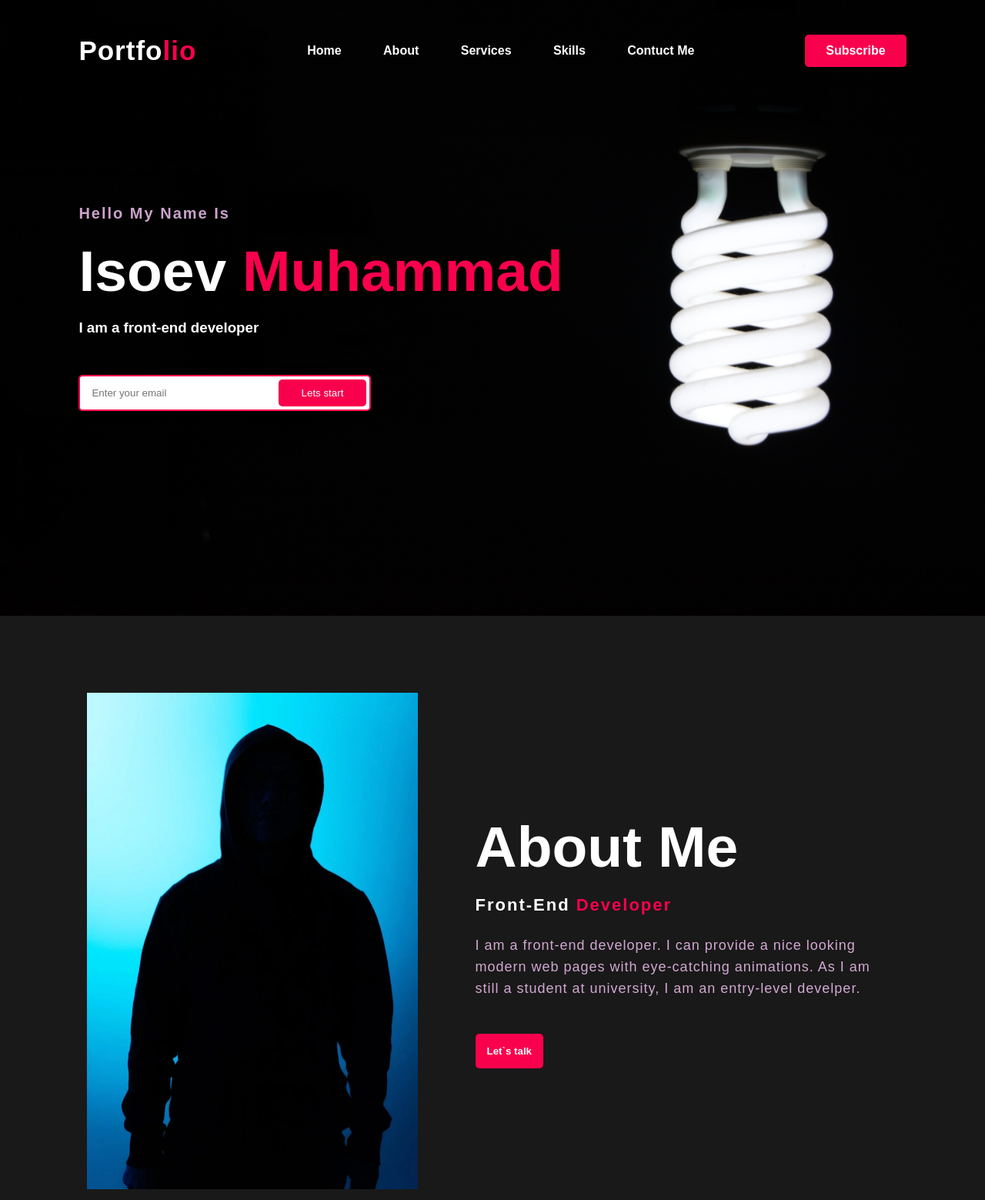
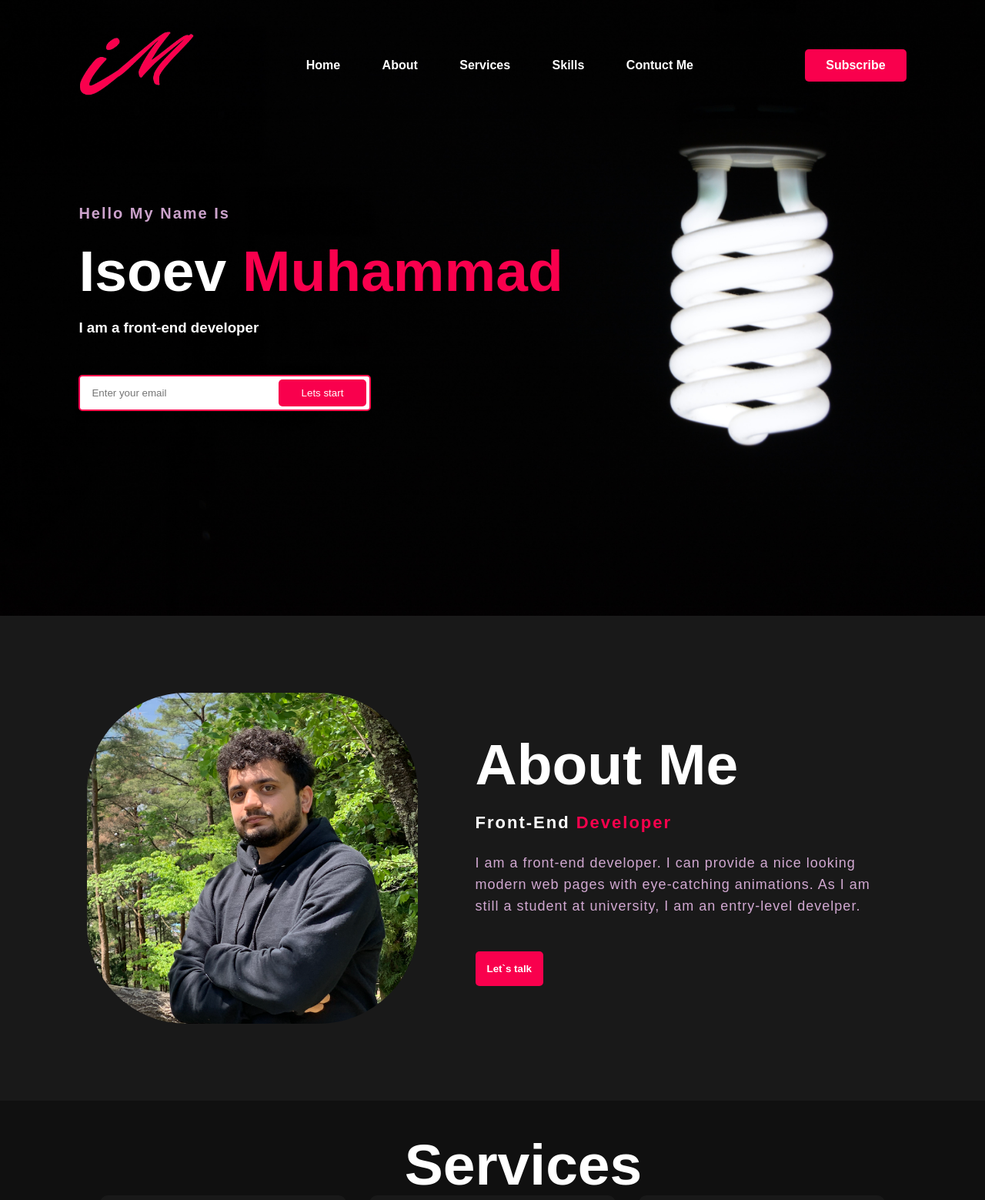
Before and after one commit to Muhammad-Khusayn/portfolio-page, a plain HTML site: page index.html in a window 1280 px wide. Shown: the top 1559 px of the page at 77% size. Drawn offline with Linux system fonts and the light colour scheme.

Commit message:
added personal logo and changed profile picture

```diff
--- a/general.css
+++ b/general.css
@@ -17,15 +17,14 @@ nav {
   display: flex;
   align-items: center;
   justify-content: space-between;
-  padding-top: 45px;
+  padding-top: 10px;
   padding-left: 8%;
   padding-right: 8%;
 }
 
 .logo {
-  color: white;
-  font-size: 35px;
-  letter-spacing: 1px;
+  width: 150px;
+  height: auto;
   cursor: pointer;
 }
 
@@ -135,6 +134,7 @@ h4 {
 .about img {
   height: auto;
   width: 430px;
+  border-radius: 30%;
 }
 
 .about-text {
--- a/index.html
+++ b/index.html
@@ -18,7 +18,7 @@
     <!-- hero section start -->
     <div class="hero">
       <nav>
-        <h2 class="logo">Portfo<span>lio</span></h2>
+        <img src="./images/logo_no_bg.png" alt="im logo" class="logo" />
         <ul>
           <li><a href="#">Home</a></li>
           <li><a href="#">About</a></li>
@@ -49,7 +49,11 @@
     <!-- About section start -->
     <section class="about">
       <div class="main">
-        <img src="./images/img2.webp" alt="man in the shadow" />
+        <img
+          src="./images/profile_img.png"
+          alt="man in the shadow"
+          class="profile-img"
+        />
         <div class="about-text">
           <h2>About me</h2>
           <h5>Front-End <span>Developer</span></h5>
```
Also changed, not shown: images/logo_no_bg.png (added), images/profile_img.png (added), 2 other files.
